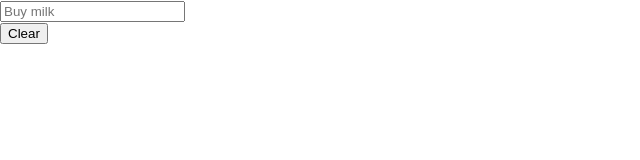
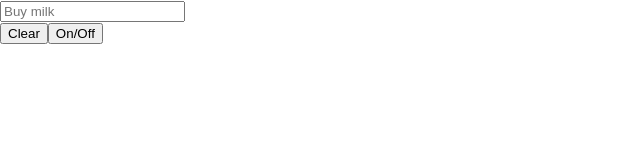
Before and after one commit to marinavrataric/TaskManager, a React (Create React App) app: page / in a window 1280 px wide. Shown: the top 160 px of the page, without its empty margins (0-640 px from the left). Built offline with nearby package versions, Linux system fonts and the light colour scheme.

Commit message:
added ON_OFF functionality for toggling on and off all checkboxes

```diff
--- a/src/components/App.tsx
+++ b/src/components/App.tsx
@@ -27,7 +27,12 @@ function App() {
                     tempState[action.id] = { ...tempState[action.id], name: action.payload }
                 }
                 else {
-                    tempState.push({ id: action.id | state.length, name: action.payload, isCheck: false })
+                    tempState.push({
+                        id: action.id | state.length,
+                        name: action.payload,
+                        isCheck: false,
+                        toggleAll: false
+                    })
                 }
                 return tempState
             case 'CHECK_TODO':
@@ -45,6 +50,15 @@ function App() {
                 return state.filter((item: any, index: any) => index !== action.id)
             case 'CLEAR_TODOS':
                 return []
+            case 'ON_OFF':
+                const newState = state.map((item: any) => {
+                    item.toggleAll = !item.toggleAll
+                    return item
+                })
+                return newState.map((item: any) => {
+                    item.isCheck = item.toggleAll
+                    return item
+                })
         }
     }, [])
 
@@ -82,6 +96,7 @@ function App() {
                 />
             </form>
             <button onClick={() => dispatch({ type: 'CLEAR_TODOS' })}>Clear</button>
+            <button onClick={() => dispatch({ type: 'ON_OFF' })}>On/Off</button>
             <ul>{todos}</ul>
         </div>
     )
```
